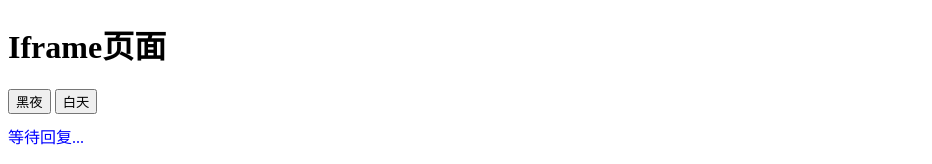
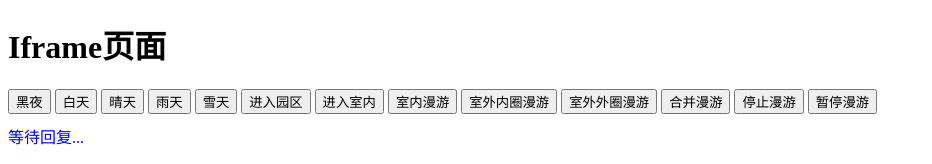
Before and after one commit to ChiliFree/PixelStreaming, a website: page SignallingWebServer/Iframe嵌套示例.html in a window 1280 px wide. Shown: the top 164 px of the page, without its empty margins (0-932 px from the left). Drawn offline with Linux system fonts and the light colour scheme.

Commit message:
业务代码提交

```diff
--- a/SignallingWebServer/Iframe嵌套示例.html
+++ b/SignallingWebServer/Iframe嵌套示例.html
@@ -40,12 +40,23 @@
     <h1>Iframe页面</h1>
     <button onclick="sendMessageToIframe({data: 'night'})">黑夜</button>
     <button onclick="sendMessageToIframe({data: 'sunny'})">白天</button>
+    <button onclick="sendMessageToIframe({data: 'cloudy'})">晴天</button>
+    <button onclick="sendMessageToIframe({data: 'rain'})">雨天</button>
+    <button onclick="sendMessageToIframe({data: 'snow'})">雪天</button>
+    <button onclick="sendMessageToIframe({data: 'OpenOutside'})">进入园区</button>
+    <button onclick="sendMessageToIframe({data: 'OpenInside'})">进入室内</button>
+    <button onclick="sendMessageToIframe({data: 'PlayAnim_Inside'})">室内漫游</button>
+    <button onclick="sendMessageToIframe({data: 'PlayAnim_Outside_In'})">室外内圈漫游</button>
+    <button onclick="sendMessageToIframe({data: 'PlayAnim_Outside_Out'})">室外外圈漫游</button>
+    <button onclick="sendMessageToIframe({data: 'PlayAnim_Outside_Combine'})">合并漫游</button>
+    <button onclick="sendMessageToIframe({data: 'StopAnim'})">停止漫游</button>
+    <button onclick="sendMessageToIframe({data: 'PauseAnim'})">暂停漫游</button>
 
     <p id="received" style="margin-top: 10px; color: blue;">
         等待回复...
     </p>
 
-    <iframe id="embeddedPage" src="http://127.0.0.1:80/" width="800" height="600" onload="initIframe()"
+    <iframe id="embeddedPage" src="http://127.0.0.1:80/" width="1280" height="360" onload="initIframe()"
         style="border: 1px solid #ccc;"></iframe>
 </body>
 
```
Also changed, not shown: SignallingWebServer/Output/Engine/webServer/public/player.html, 4 other files.
